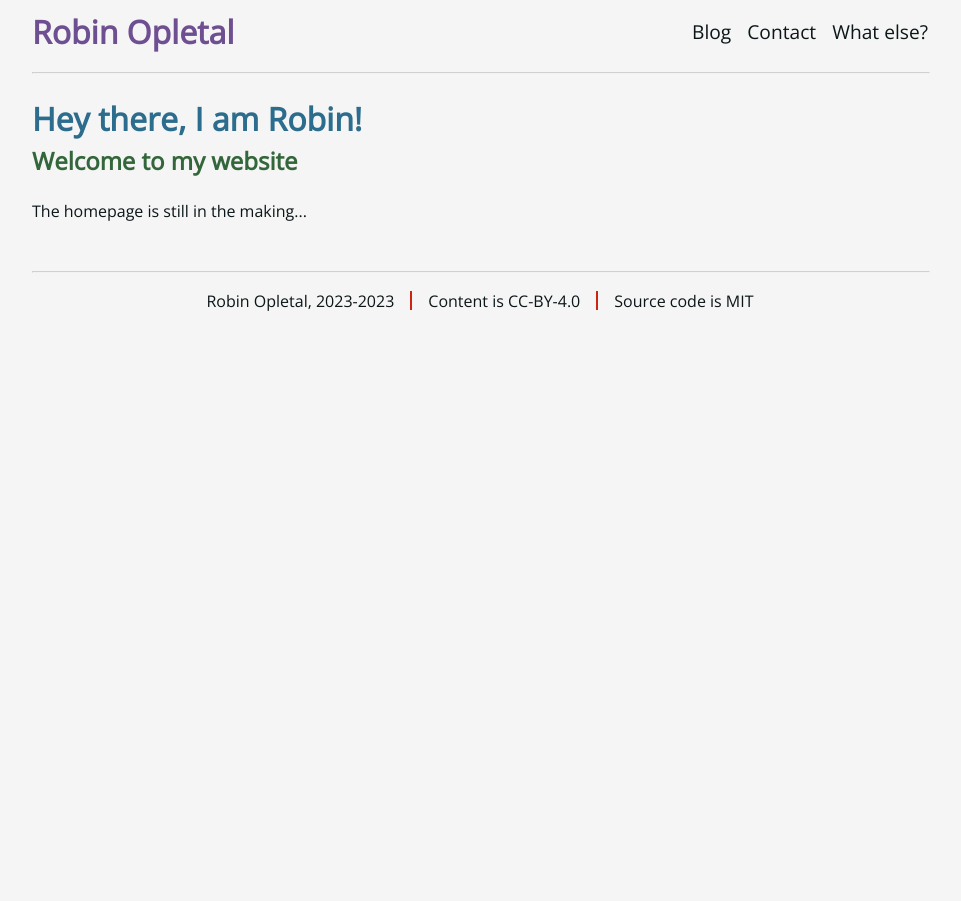
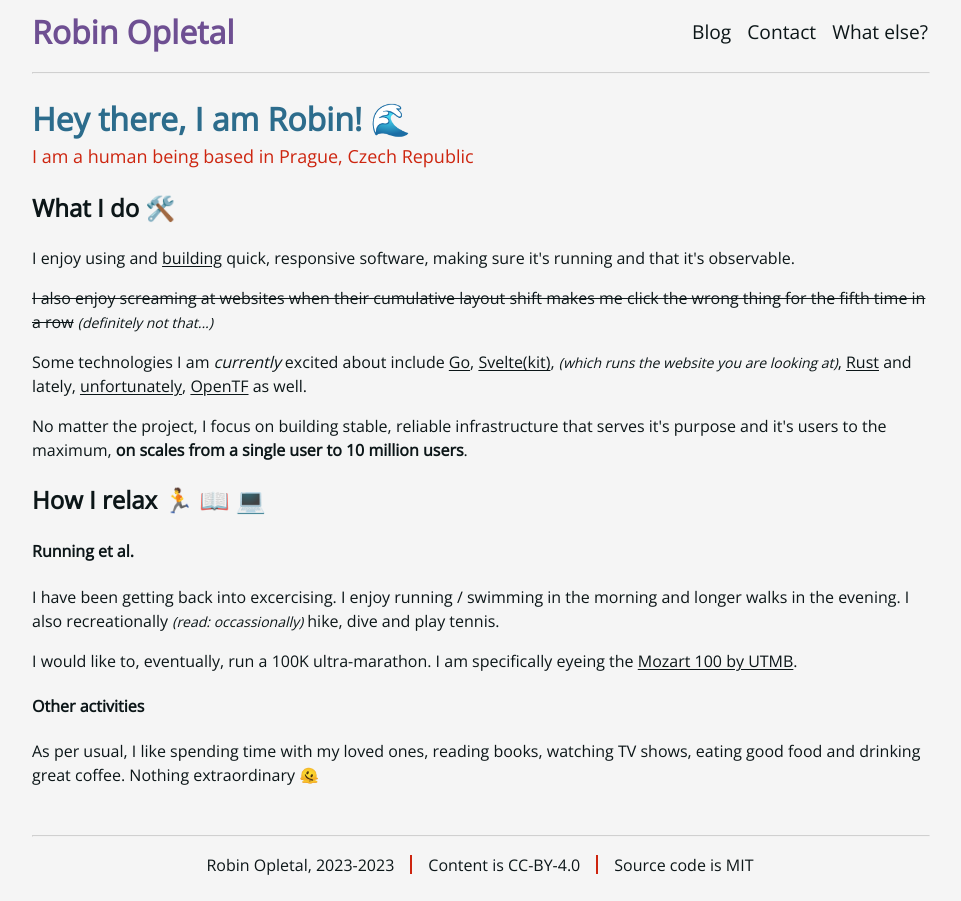
Before and after one commit to fourstepper/robinopletal.com, a SvelteKit app: page / in a window 1280 px wide. Shown: the whole page, without its empty margins (160-1121 px from the left). Before the commit the page ends 800 px from the top, so only its background shows below. Built offline with nearby package versions, Linux system fonts and the light colour scheme; a small style sheet from the web is missing; a web font is replaced by a local one.

Commit message:
feat(homepage): add tons of emoji

```diff
--- a/src/routes/+page.svelte
+++ b/src/routes/+page.svelte
@@ -8,21 +8,70 @@
 </svelte:head>
 
 <div>
-  <div class="intro">
-    <h1>Hey there, I am Robin!</h1>
-    <h2>Welcome to my website</h2>
+  <div>
+    <h1>Hey there, I am Robin! 🌊</h1>
+    <p class="intro">I am a human being based in Prague, Czech Republic</p>
   </div>
-  <p>The homepage is still in the making...</p>
+  <h2>What I do 🛠️</h2>
+  <p>
+    I enjoy using and
+    <a href="https://codeberg.org/fourstepper">building</a>
+    quick, responsive software, making sure it's running and that it's observable.
+  </p>
+  <p>
+    <s
+      >I also enjoy screaming at websites when their cumulative layout shift
+      makes me click the wrong thing for the fifth time in a row</s
+    > <span class="lower">(definitely not that...)</span>
+  </p>
+  <p>
+    Some technologies I am <i>currently</i> excited about include
+    <a href="https://go.dev">Go</a>,
+    <a href="https://svelte.dev">Svelte(kit)</a>,
+    <span class="lower">(which runs the website you are looking at)</span>,
+    <a href="https://www.rust-lang.org/">Rust</a> and lately,
+    <a
+      href="https://www.hashicorp.com/blog/hashicorp-adopts-business-source-license"
+      >unfortunately</a
+    >,
+    <a href="https://opentf.org/">OpenTF</a> as well.
+  </p>
+  <p>
+    No matter the project, I focus on building stable, reliable infrastructure
+    that serves it's purpose and it's users to the maximum,
+    <strong>on scales from a single user to 10 million users</strong>.
+  </p>
+  <h2>How I relax 🏃 📖 💻</h2>
+  <h4>Running et al.</h4>
+  <p>
+    I have been getting back into excercising. I enjoy running / swimming in the
+    morning and longer walks in the evening. I also recreationally <span
+      class="lower">(read: occassionally)</span
+    > hike, dive and play tennis.
+  </p>
+  <p>
+    I would like to, eventually, run a 100K ultra-marathon. I am specifically
+    eyeing the <a href="https://mozart.utmb.world/">Mozart 100 by UTMB</a>.
+  </p>
+  <h4>Other activities</h4>
+  <p>
+    As per usual, I like spending time with my loved ones, reading books,
+    watching TV shows, eating good food and drinking great coffee. Nothing
+    extraordinary 🫠
+  </p>
 </div>
 
 <style lang="scss">
+  h1 {
+    margin-bottom: 0;
+  }
   .intro {
-    h1 {
-      margin-bottom: 0;
-    }
-    h2 {
-      color: getColor(green);
-      margin-top: 0;
-    }
+    color: getColor(red);
+    margin-top: 0;
+    font-size: 1.125rem;
+  }
+  .lower {
+    font-size: 0.875rem;
+    font-style: italic;
   }
 </style>
```
